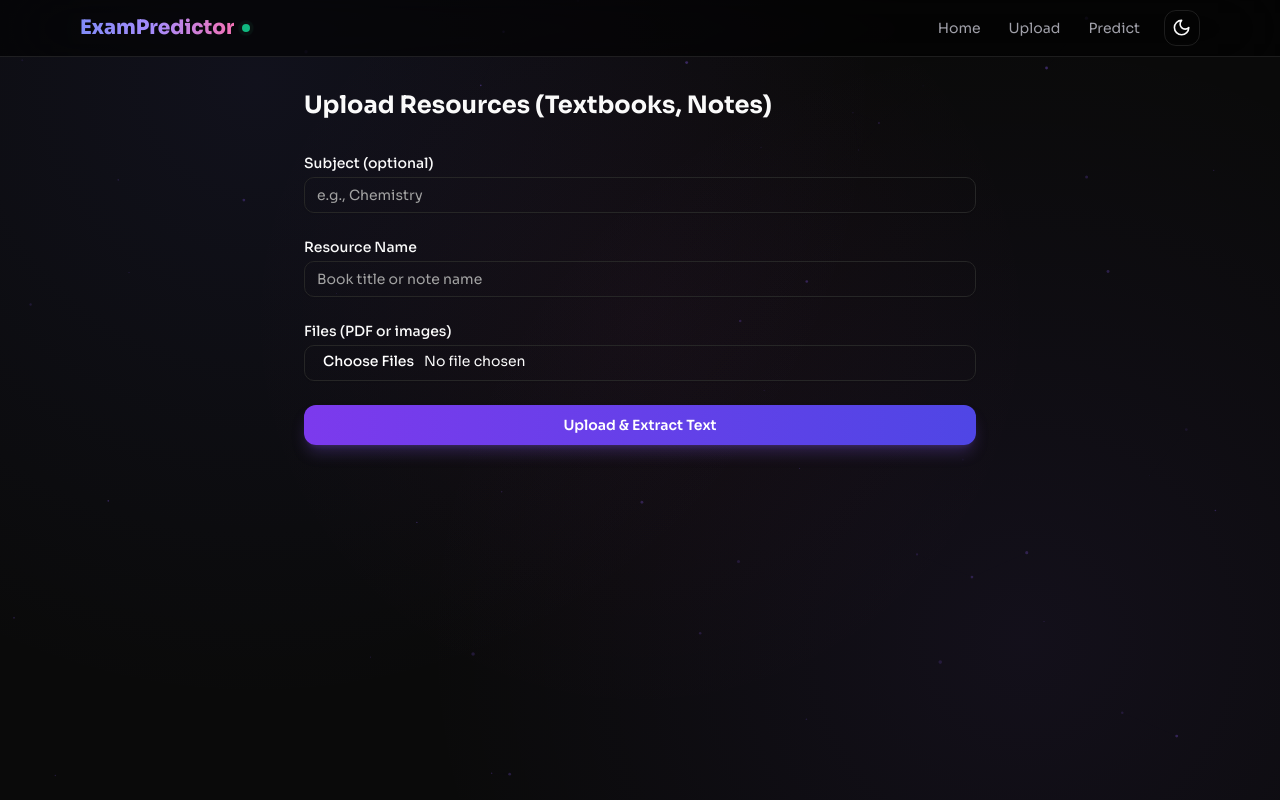
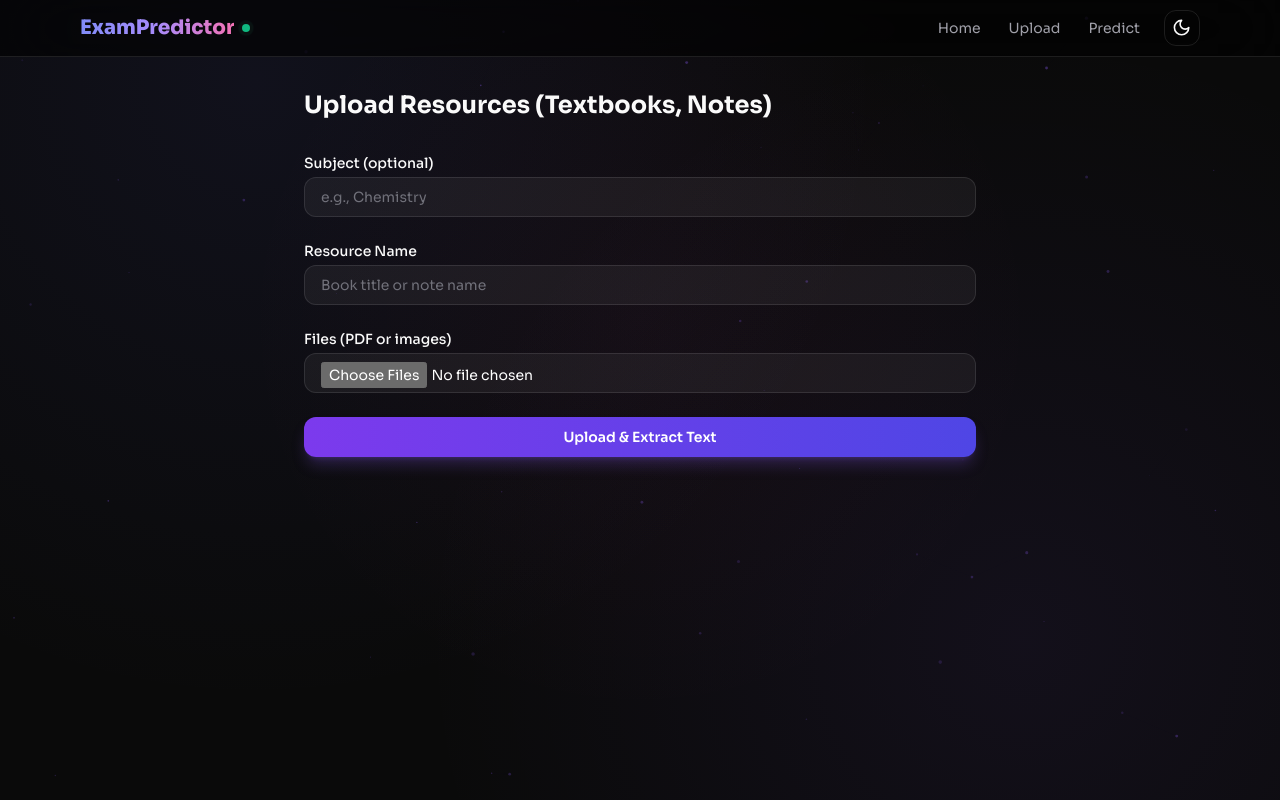
Before and after one commit to Rahat0764/QuestionPredictor, a Next.js app: page /upload/resources in a window 1280 px wide. Built offline with nearby package versions, Linux system fonts and the light colour scheme; no server answers.

Commit message:
Update input.tsx

```diff
--- a/components/ui/input.tsx
+++ b/components/ui/input.tsx
@@ -9,7 +9,7 @@ const Input = React.forwardRef<HTMLInputElement, InputProps>(
       <input
         type={type}
         className={cn(
-          "flex h-9 w-full rounded-md border border-input bg-transparent px-3 py-1 text-sm shadow-sm transition-colors file:border-0 file:bg-transparent file:text-sm file:font-medium placeholder:text-muted-foreground focus-visible:outline-none focus-visible:ring-1 focus-visible:ring-ring disabled:cursor-not-allowed disabled:opacity-50",
+          "flex h-10 w-full rounded-xl border border-white/10 bg-white/5 px-4 py-2 text-sm text-white placeholder:text-zinc-500 focus-visible:outline-none focus-visible:ring-2 focus-visible:ring-violet-500/50 disabled:cursor-not-allowed disabled:opacity-50",
           className
         )}
         ref={ref}
```
